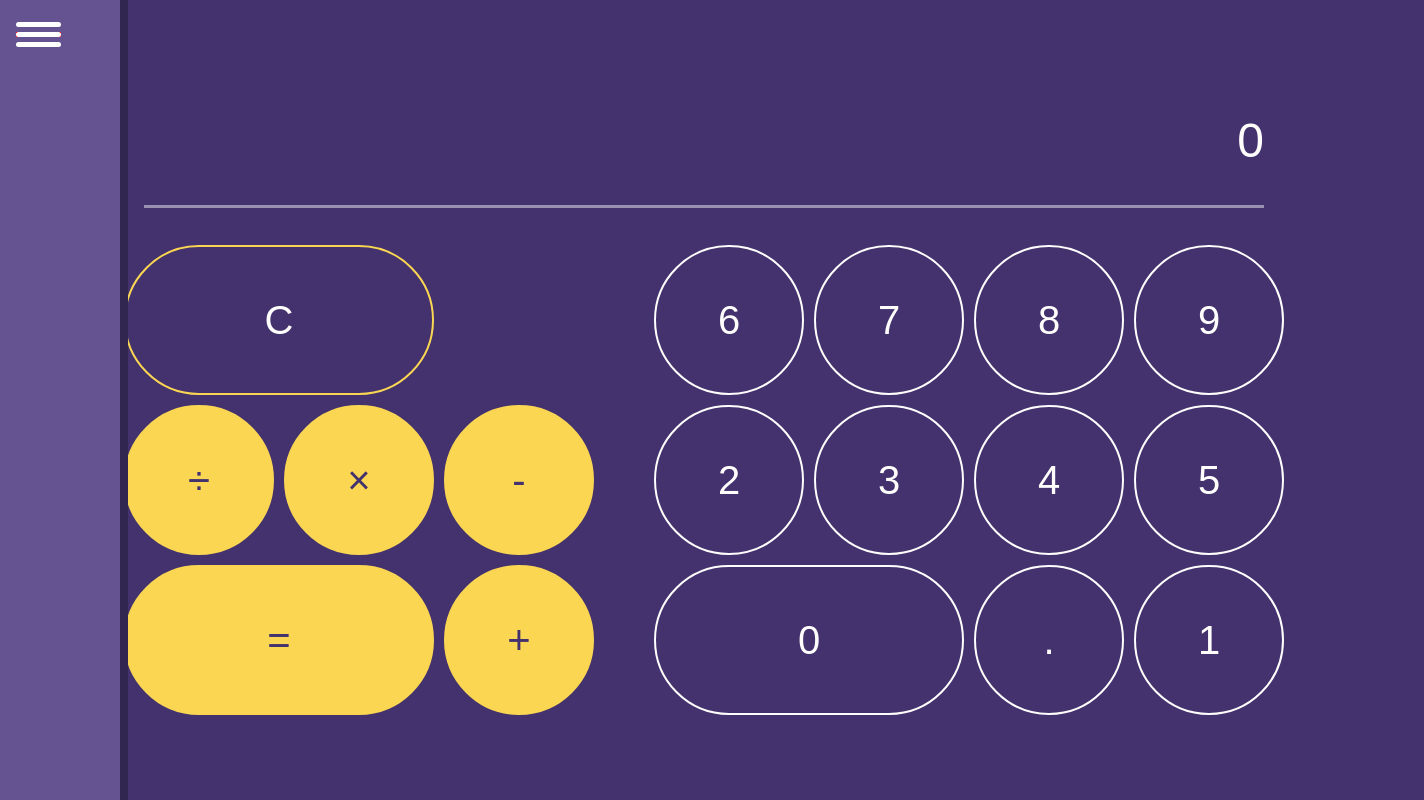
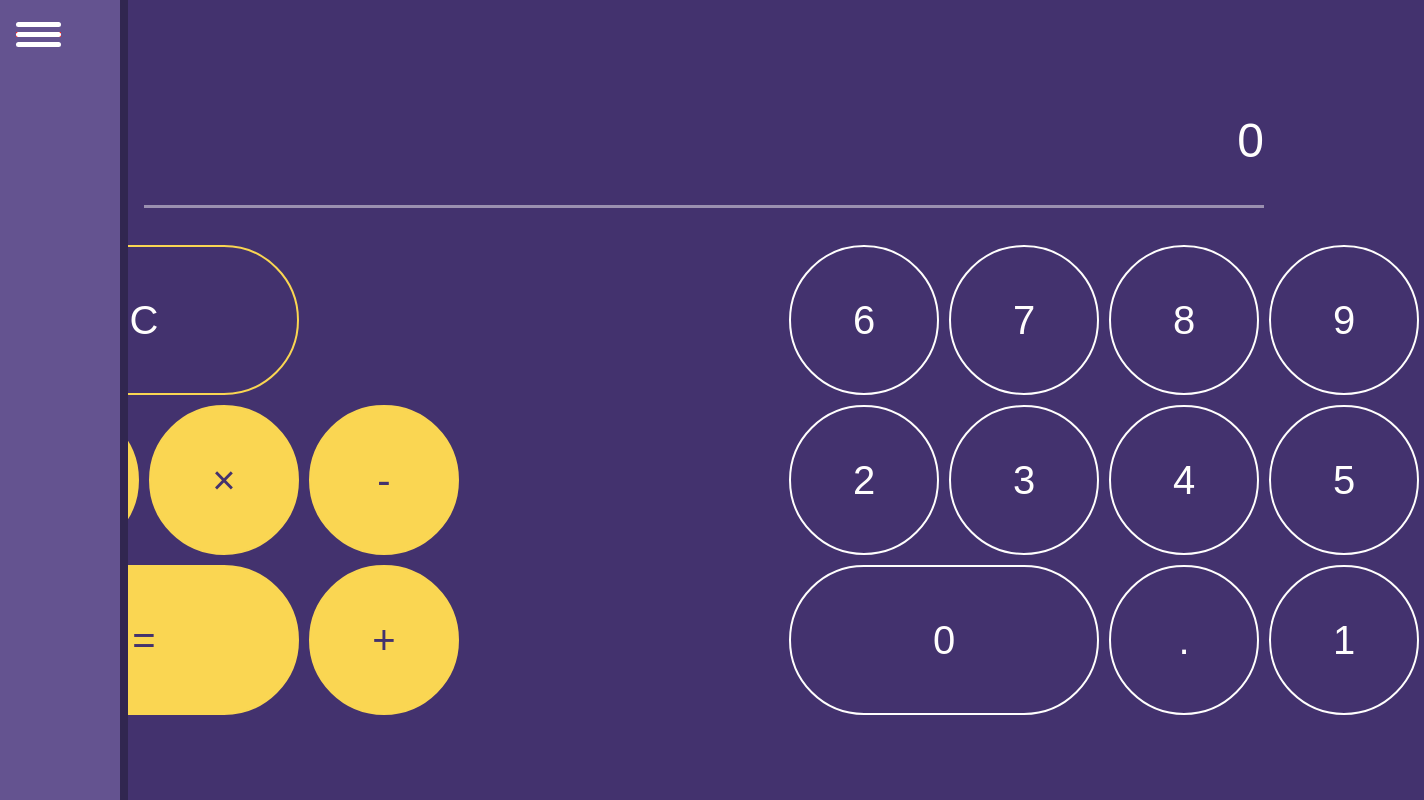
Before and after one commit to PBasham/FFI-calculator, a React (Create React App) app: page / in a window 1280 px wide. Shown: the whole page, 1424 px wide, since content can reach past the window. Built offline with nearby package versions, Linux system fonts and the light colour scheme.

Commit message:
adjusted sizing of gap between digits and symbols on landscape

```diff
--- a/src/css/calculator.css
+++ b/src/css/calculator.css
@@ -144,7 +144,7 @@
         margin-top: 2em;
         display: grid;
         height: 53%;
-        grid-template-columns: repeat(3, 20vh) 50px repeat(4, 20vh);
+        grid-template-columns: repeat(3, 20vh) 40vh repeat(4, 20vh);
         grid-template-rows: repeat(3, 20vh);
     }
 
```
